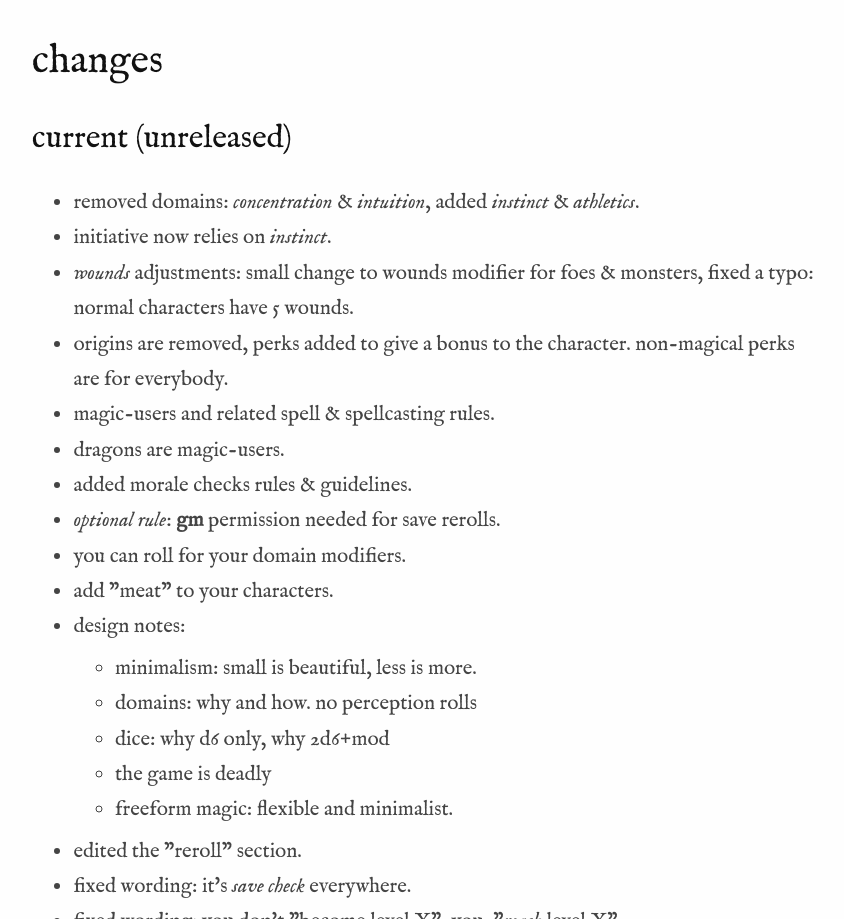
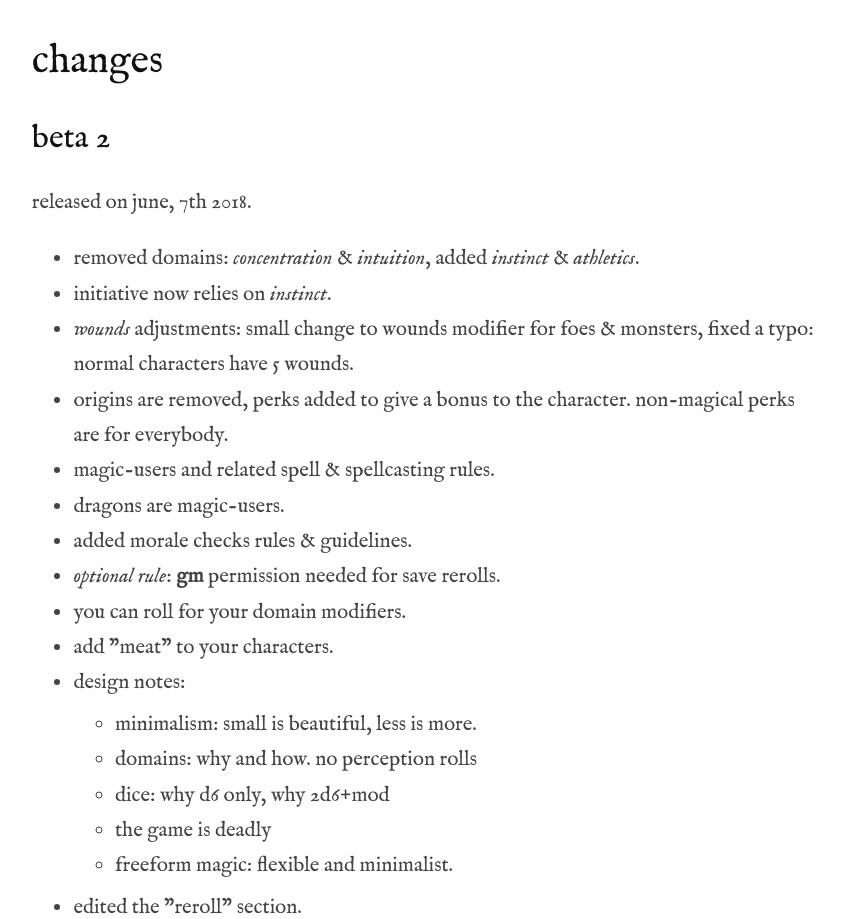
Before and after one commit to brunobord/microsr, a plain HTML site: page docs/notes/index.html in a window 1280 px wide. Shown: the part 3793-4712 px from the top of the page, without its empty margins (213-1057 px from the left). Drawn offline with Linux system fonts and the light colour scheme.

Commit message:
microsr: beta 2

```diff
--- a/docs/notes/index.html
+++ b/docs/notes/index.html
@@ -67,7 +67,8 @@ they're as vague and as precise as you want. the <strong>gm</strong> can discuss
 <li>the 3-tier resolution roll is inspired by the <a href="http://apocalypse-world.com/">Apocalypse World</a> move resolution (although this game is not powered by moves and it can't be considered as “PbtA”).</li>
 </ul>
 <h1 id="changes">changes</h1>
-<h2 id="current-unreleased">current (unreleased)</h2>
+<h2 id="beta-2">beta 2</h2>
+<p>released on june, 7th 2018.</p>
 <ul>
 <li>removed domains: <em>concentration</em> &amp; <em>intuition</em>, added <em>instinct</em> &amp; <em>athletics</em>.</li>
 <li>initiative now relies on <em>instinct</em>.</li>
```
Also changed, not shown: 1 other file.
